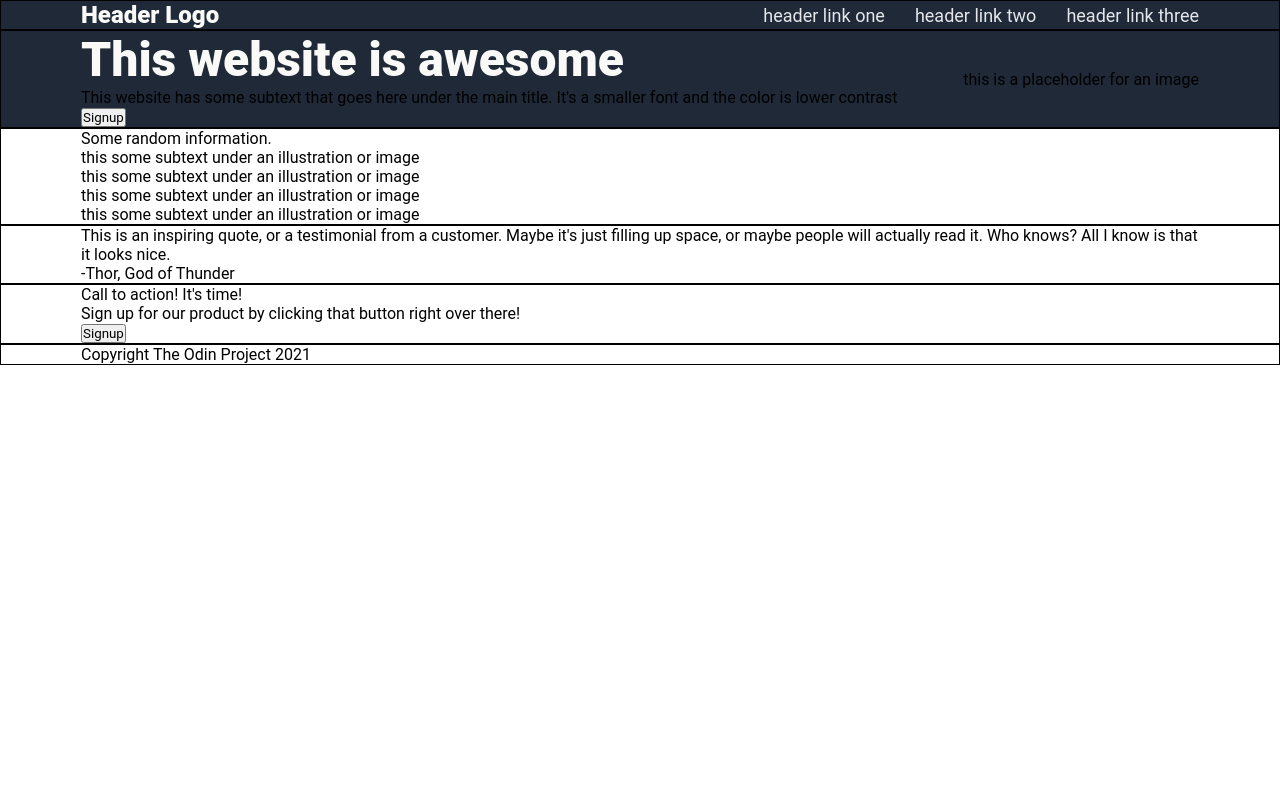
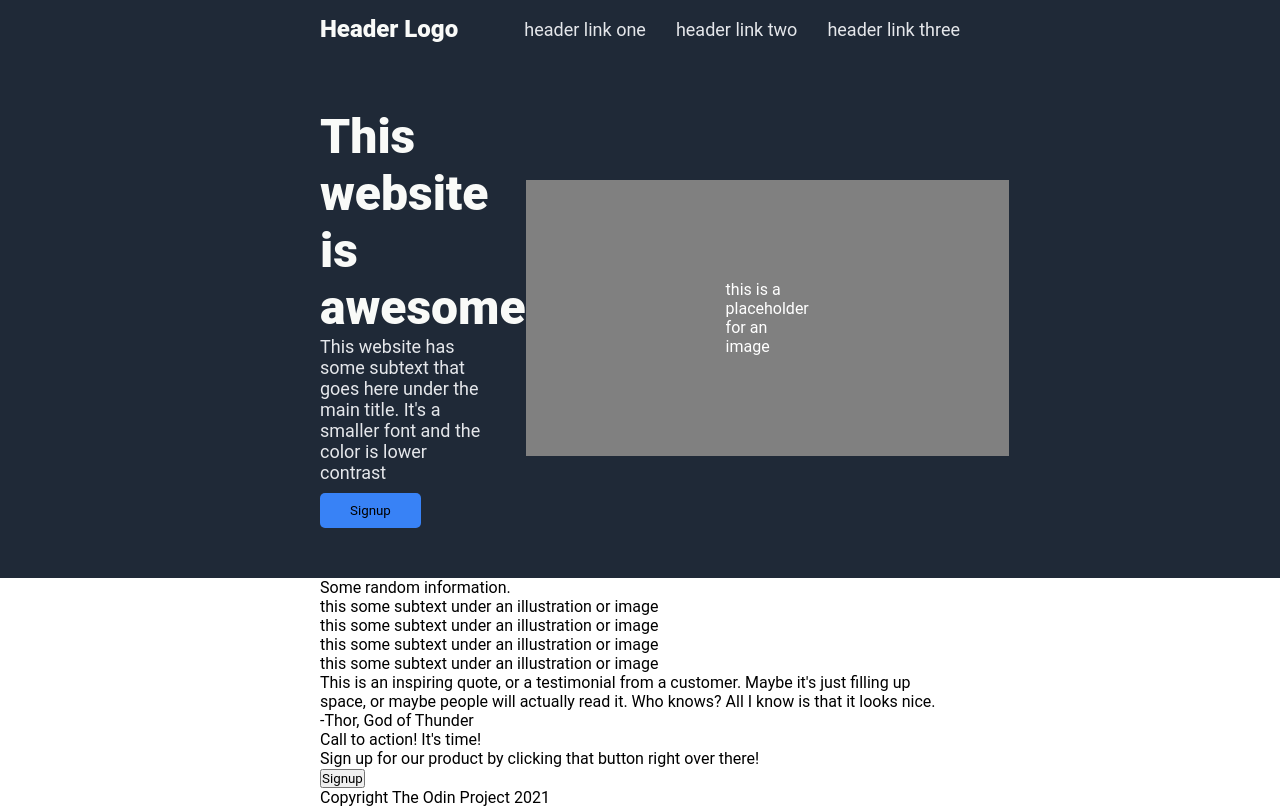
Before and after one commit to sh1ed4/ProjectLandingPage, a plain HTML site: page index.html in a window 1280 px wide. Drawn offline with Linux system fonts and the light colour scheme.

Commit message:
Completed the first section and modified container
Modified the container padding to make sure that the space are proportioned
and is pleasing to the eyes.

Completed the styles under first section by simply grouping the hero,
sub-hero and button by a single div to ensure that they will be on a
column layout as they will display in horizontal if not grouped properly

```diff
--- a/index.html
+++ b/index.html
@@ -24,7 +24,7 @@
           This website has some subtext that goes here under the main title.
           It's a smaller font and the color is lower contrast
         </div>
-        <button>Signup</button>
+        <button class="button">Signup</button>
       </div>
       <div class="image">this is a placeholder for an image</div>
     </section>
--- a/style.css
+++ b/style.css
@@ -12,9 +12,14 @@
   width: 100%;
   margin-left: auto;
   margin-right: auto;
-  padding-left: 5rem;
-  padding-right: 5rem;
-  border: 1px solid black;
+  padding-left: 20rem;
+  padding-right: 20rem;
+}
+
+body {
+  display: flex;
+  flex-direction: column;
+  height: 100vh;
 }
 
 /* Header */
@@ -22,6 +27,8 @@
   background-color: #1f2937;
   display: flex;
   align-items: center;
+  padding-top: 15px;
+  padding-bottom: 15px;
 }
 
 .header .logo {
@@ -42,19 +49,49 @@
   gap: 30px;
 }
 
+/* Preparation for sections */
+.first-section,
+.second-section,
+.third-section,
+.fourth-section {
+  flex: 1;
+}
+
 /* First Section */
 .first-section {
   display: flex;
   align-items: center;
   background-color: #1f2937;
+  padding-top: 50px;
+  padding-bottom: 50px;
 }
 
 .hero {
   font-size: 48px;
   font-weight: 900;
   color: #f9faf8;
+  width: 80%;
+}
+
+.sub-hero {
+  font-size: 18px;
+  color: #e5e7eb;
+  width: 80%;
+  margin-bottom: 10px;
 }
 
 .image {
   margin-left: auto;
+  background: gray;
+  padding: 100px 200px;
+  color: white;
 }
+
+.button {
+  background-color: #3882f6;
+  padding: 10px 30px;
+  border-radius: 5px;
+  border: none;
+}
+
+/* Second section */
```
